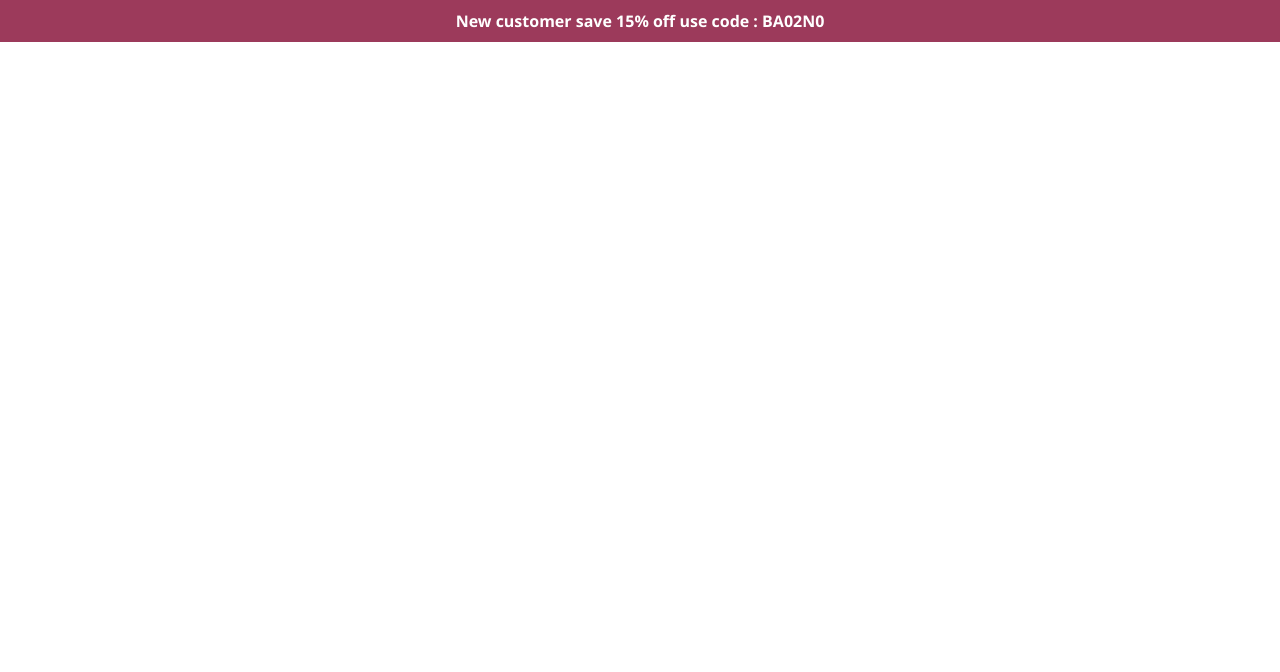
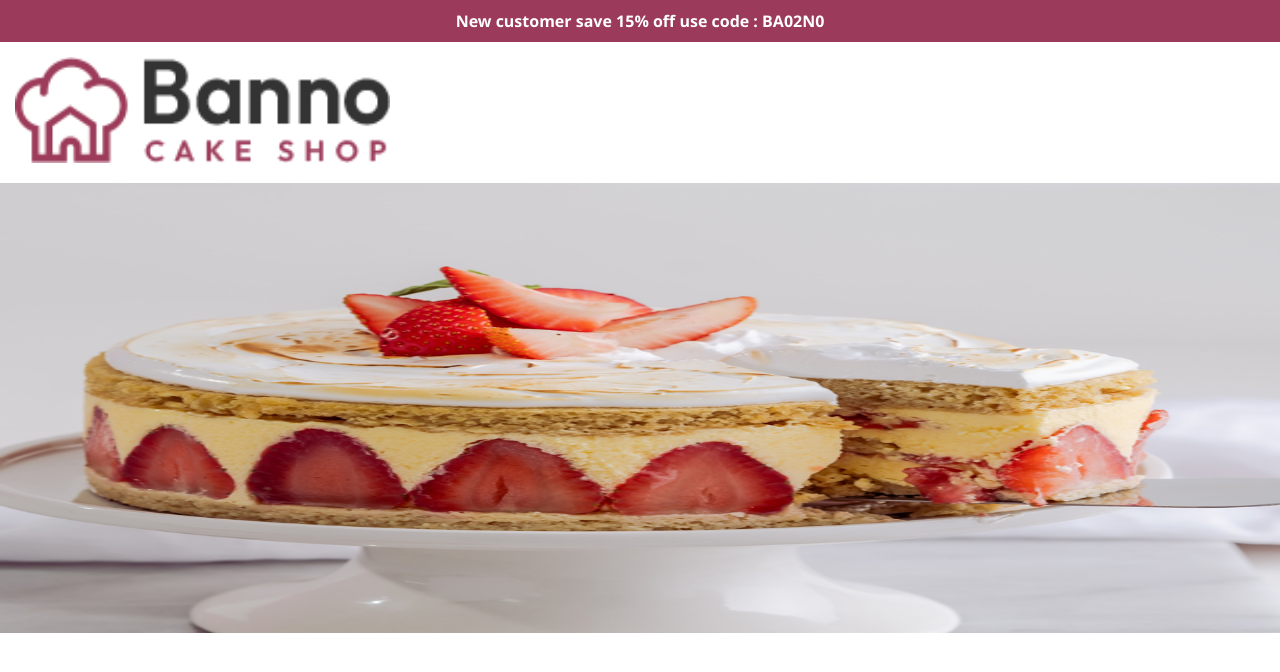
Before and after one commit to enakhe/cupcake-website, a plain HTML site: page index.html in a window 1280 px wide. Drawn offline with Linux system fonts and the light colour scheme.

Commit message:
Add the header section and the hero image

```diff
--- a/css/style.css
+++ b/css/style.css
@@ -11,3 +11,16 @@
     padding: 10px 0px;
     font-size: 16px;
 }
+
+.logo {
+    width: 30%;
+}
+
+.header {
+    padding: 15px;
+}
+
+.hero-img {
+    width: 100%;
+    height: 450px;
+}
--- a/index.html
+++ b/index.html
@@ -7,8 +7,28 @@
     <title>Cupcake Website</title>
 </head>
 <body>
-    <h3 class="banner">
-        New customer save 15% off use code : BA02N0
-    </h3>
+    <!-- Upper Banner -->
+    <div>
+        <h3 class="banner">
+            New customer save 15% off use code : BA02N0
+        </h3>
+    </div>
+
+    <!-- Header -->
+    <div class="header">
+        <div>
+            <!-- <img src="https://spacingtech.com/html/banno/banno-ltr/img/logo/logo4.png" class="logo" alt=""> -->
+
+            <img src="img/logo-one.png" class="logo" alt="">
+        </div>
+
+        <div>
+
+        </div>
+    </div>
+
+    <div>
+        <img src="img/category-05.jpg" class="hero-img" alt="">
+    </div>
 </body>
 </html>
```
Also changed, not shown: img/category-05.jpg (added), img/logo-one.png (added).
